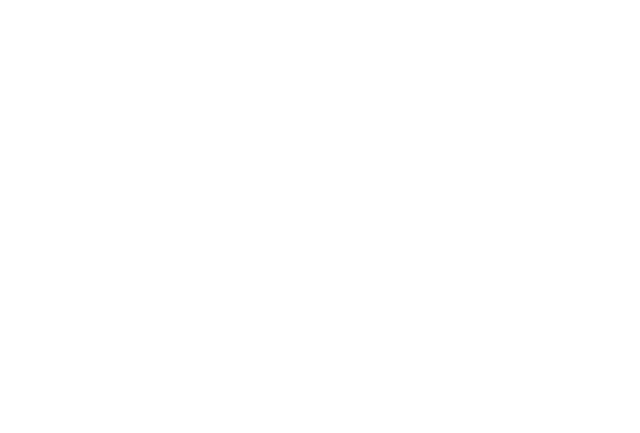
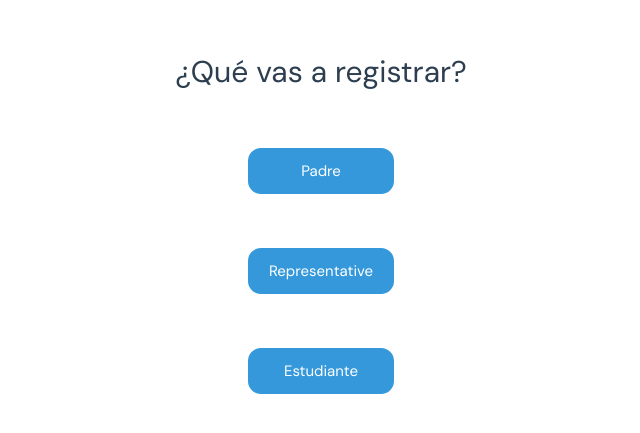
Before and after one commit to diegomdevs/mvm-app-msc-v2, a Vue app: page /registration/customers in a window 1280 px wide. Before the commit this address had no page. Shown: the part 203-636 px from the top of the page, without its empty margins (319-959 px from the left). Built offline with nearby package versions, Linux system fonts and the light colour scheme.

Commit message:
feat: RegistrationEntityView
Adding RegistrationEntityView to render entity options to registrate them

feat: RegistrateEntityForm

Adding RegistrateEntityForm to render entity form options to registrate them

feat: routes

Adding entity and entityForm routes in the registration route

```diff
--- a/src/assets/main.css
+++ b/src/assets/main.css
@@ -1,6 +1,9 @@
 @import "./base.css";
 
 #app {
+  display: flex;
+  align-items: center;
+  justify-content: center;
   max-width: 1280px;
   margin: 0 auto;
   font-weight: normal;
@@ -27,7 +30,7 @@
 
   #app {
     display: grid;
-    grid-template-columns: 1fr 1fr;
+    align-items: center;
     padding: 0 2rem;
   }
 }
--- a/src/components/RepresentativeForm.vue
+++ b/src/components/RepresentativeForm.vue
@@ -21,7 +21,7 @@
 <template>
   <form :class="form.className">
     <h1 :class="h1.className">
-      Para registrar un representante, necesita el número de cédula de identidad
+      Para registrar un representante necesita el número de cédula de identidad
       de un padre ya registrado en el sistema. Si no está registrado puede
       registrarlo en la
       <RouterLink to=""> sección de registro de padres. </RouterLink>
--- a/src/router/index.ts
+++ b/src/router/index.ts
@@ -9,6 +9,22 @@
     path: "/",
     name: "home",
     component: () => import("../views/HomeView.vue"),
+  },
+
+  {
+    path: "/registration",
+    name: "registration",
+    component: () => import("../views/RegistrationView.vue"),
+  },
+  {
+    path: "/registration/:entity",
+    name: "registrationEntity",
+    component: () => import("../views/RegistrationEntityView.vue"),
+  },
+  {
+    path: "/registration/:entity/:entityForm",
+    name: "registrationEntityForm",
+    component: () => import("../views/RegistrationEntityFormView.vue"),
   },
   {
     path: "/test",
--- /dev/null
+++ b/src/views/RegistrationEntityFormView.vue
@@ -0,0 +1,21 @@
+<script setup lang="ts">
+import { defineAsyncComponent, reactive, ref } from "vue";
+import { useRoute } from "vue-router";
+const route = useRoute();
+const entityForm: any = reactive({
+  parent: "../components/ParentForm.vue",
+  representative: "../components/RepresentativeForm.vue",
+  student: "../components/StudentForm.vue",
+});
+const formToBeRendered: any = ref(route.params.entityForm);
+const formUrlToBeRendered = ref(entityForm[formToBeRendered.value]);
+const EntityForm = defineAsyncComponent(
+  () => import(formUrlToBeRendered.value)
+);
+</script>
+<template>
+  <main>
+    <EntityForm />
+  </main>
+</template>
+<style scoped></style>
--- /dev/null
+++ b/src/views/RegistrationEntityView.vue
@@ -0,0 +1,44 @@
+<script setup lang="ts">
+import { reactive, ref } from "vue";
+import { useRouter } from "vue-router";
+
+import NavigationOptionMenu from "../components/NavigationOptionMenu.vue";
+const router = useRouter();
+
+const registrationEntityOptions: any = reactive({
+  currencies: [
+    { name: "monedas", url: "currencies/currency" },
+    { name: "tasas", url: "currencies/rate" },
+  ],
+  customers: [
+    { name: "padre", url: "customers/parent" },
+    { name: "representative", url: "customers/representative" },
+    { name: "estudiante", url: "customers/student" },
+  ],
+});
+const entityFormToBeRendered: any = ref(
+  router.currentRoute.value.params.entity
+);
+</script>
+<template>
+  <main>
+    <NavigationOptionMenu
+      :navigation-option-menu-options="
+        registrationEntityOptions[entityFormToBeRendered]
+      "
+      :navigation-option-menu-message="'¿qué vas a registrar?'"
+    />
+  </main>
+</template>
+<style scoped>
+main {
+  display: flex;
+  flex-direction: column;
+  align-items: center;
+  justify-content: center;
+  row-gap: 50px;
+  height: 100%;
+  width: 100%;
+  padding-top: 50px;
+}
+</style>
```
